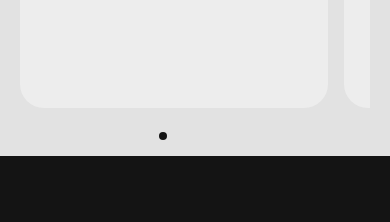
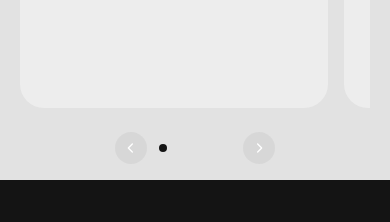
Before and after one commit to kirilloganyan/lumuse-landos, a Next.js app: page / in a window 390 px wide. Shown: the part 920-1142 px from the top of the page. Built offline with nearby package versions, Linux system fonts and the light colour scheme.

Commit message:
feat: add mobile carousel arrow controls in AI features

```diff
--- a/src/screens/Landing/sections/AIFeaturesSection/AIFeaturesSection.tsx
+++ b/src/screens/Landing/sections/AIFeaturesSection/AIFeaturesSection.tsx
@@ -76,6 +76,17 @@ const creativeMiniCards = [
 
 export const AIFeaturesSection = (): React.JSX.Element => {
   const mobileCarousel = useCarouselIndex(5);
+  const totalMobileSlides = 5;
+
+  const handleMobilePrev = () => {
+    mobileCarousel.goTo(
+      (mobileCarousel.activeIndex - 1 + totalMobileSlides) % totalMobileSlides,
+    );
+  };
+
+  const handleMobileNext = () => {
+    mobileCarousel.goTo((mobileCarousel.activeIndex + 1) % totalMobileSlides);
+  };
 
   return (
     <section className="relative w-full px-5 py-4 sm:px-6 lg:px-[var(--section-px-lg)]">
@@ -141,7 +152,20 @@ export const AIFeaturesSection = (): React.JSX.Element => {
             </CardContent>
           </Card>
         </div>
-        <div className="flex justify-center gap-2 sm:hidden">
+        <div className="flex items-center justify-center gap-3 sm:hidden">
+          <button
+            type="button"
+            onClick={handleMobilePrev}
+            aria-label="Предыдущая карточка"
+            className="inline-flex h-8 w-8 items-center justify-center rounded-full bg-[var(--color-bg-gray-ghost)]"
+          >
+            <img
+              className="h-4 w-4 rotate-180"
+              alt="Стрелка влево"
+              src="/chevron-right.svg"
+            />
+          </button>
+          <div className="flex justify-center gap-2">
             {[0, 1, 2, 3, 4].map((index) => (
               <button
                 key={index}
@@ -155,6 +179,15 @@ export const AIFeaturesSection = (): React.JSX.Element => {
                 }`}
               />
             ))}
+          </div>
+          <button
+            type="button"
+            onClick={handleMobileNext}
+            aria-label="Следующая карточка"
+            className="inline-flex h-8 w-8 items-center justify-center rounded-full bg-[var(--color-bg-gray-ghost)]"
+          >
+            <img className="h-4 w-4" alt="Стрелка вправо" src="/chevron-right.svg" />
+          </button>
         </div>
         <div className="hidden w-full gap-[var(--card-gap)] lg:grid lg:grid-cols-5">
           {topCards.map((card) => (
```
Lines whose indentation alone changed are shown as unchanged.
